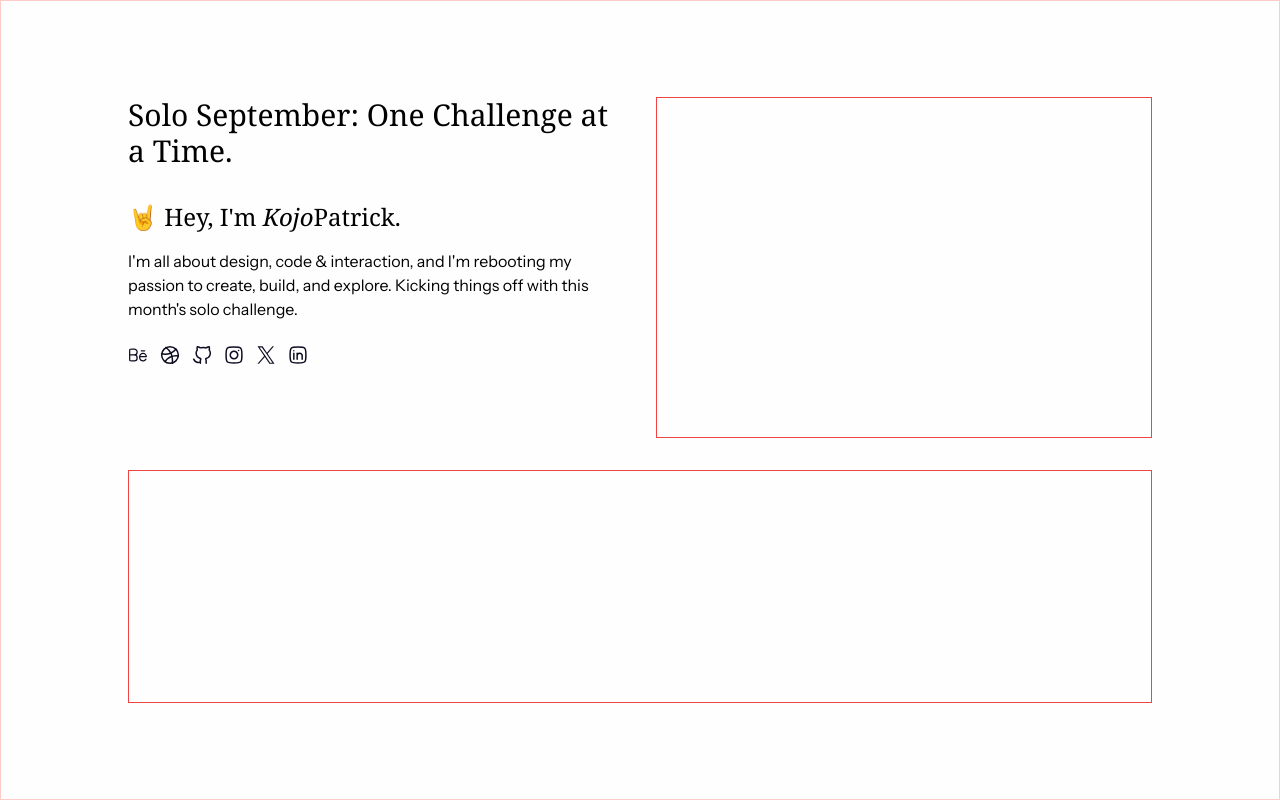
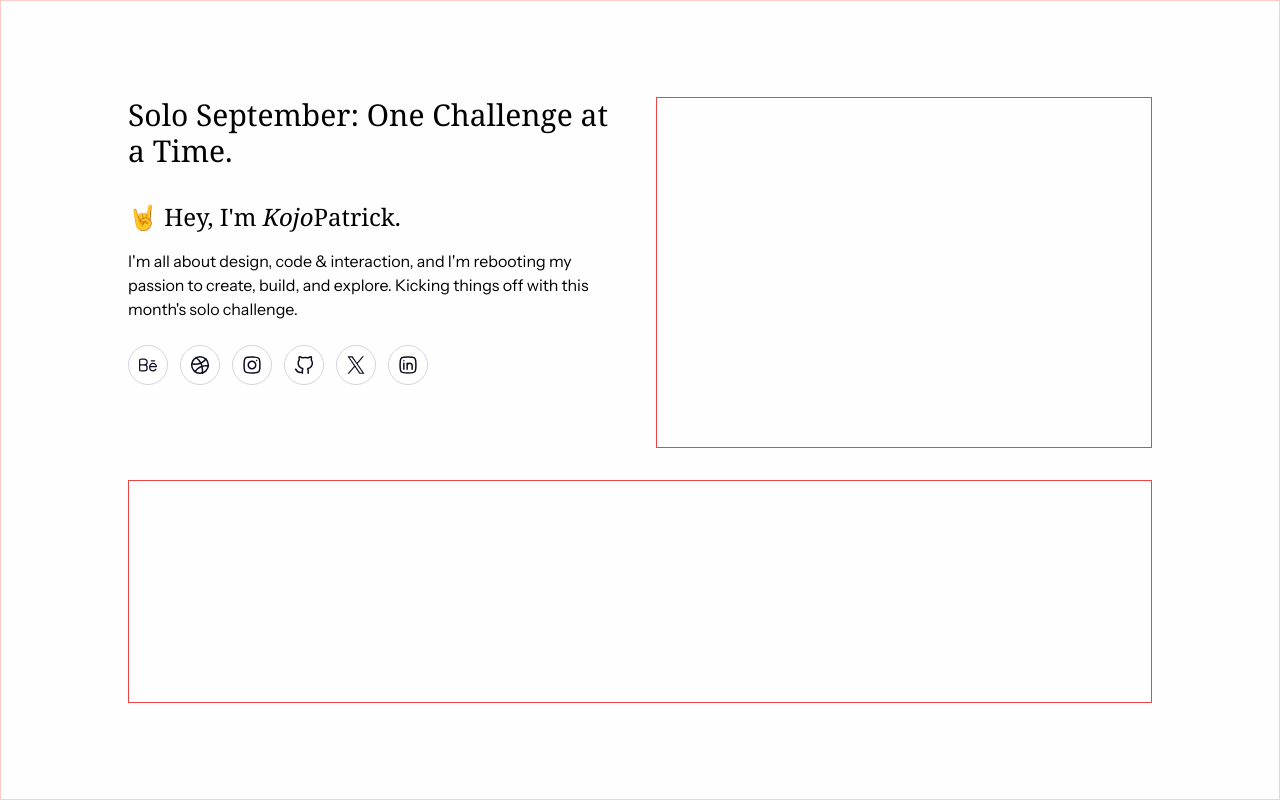
Before and after one commit to thekojopatrick/solo-september, a Next.js app: page / in a window 1280 px wide. Built offline with nearby package versions, Linux system fonts and the light colour scheme.

Commit message:
style: update social button ui

```diff
--- a/src/app/page.tsx
+++ b/src/app/page.tsx
@@ -6,6 +6,8 @@ import {
 	LinkedInIcon,
 	XIcon,
 } from '@/components/icons';
+
+import { SocialButtonIcon } from '@/components/ui';
 
 export default function Home() {
 	return (
@@ -27,12 +29,28 @@ export default function Home() {
 							</p>
 						</div>
 						<div className='flex flex-row gap-3 items-center mt-8'>
-							<BehanceIcon />
-							<DribbleIcon />
-							<GithubIcon />
-							<InstagramIcon />
-							<XIcon />
-							<LinkedInIcon />
+							<SocialButtonIcon
+								href='/'
+								icon={<BehanceIcon />}
+								label='Behance'
+							/>
+							<SocialButtonIcon
+								href='/'
+								icon={<DribbleIcon />}
+								label='Dribbble'
+							/>
+							<SocialButtonIcon
+								href='/'
+								icon={<InstagramIcon />}
+								label='Instagram'
+							/>
+							<SocialButtonIcon href='/' icon={<GithubIcon />} label='Github' />
+							<SocialButtonIcon href='/' icon={<XIcon />} label='X' />
+							<SocialButtonIcon
+								href='/'
+								icon={<LinkedInIcon />}
+								label='LinkedIn'
+							/>
 						</div>
 					</div>
 				</div>
--- /dev/null
+++ b/src/components/ui/card/SocialButtonIcon.tsx
@@ -0,0 +1,23 @@
+import React from 'react';
+
+interface SocialButtonIconProps {
+	href: string;
+	label?: string;
+	icon: React.ReactNode;
+}
+
+export const SocialButtonIcon: React.FC<SocialButtonIconProps> = ({
+	href,
+	label,
+	icon,
+}) => {
+	return (
+		<a
+			href={href}
+			aria-label={label}
+			className='border border-gray-300 h-10 w-10 grid place-content-center rounded-full bg-white'
+		>
+			{icon}
+		</a>
+	);
+};
--- /dev/null
+++ b/src/components/ui/card/index.tsx
@@ -0,0 +1 @@
+export * from './SocialButtonIcon';
--- /dev/null
+++ b/src/components/ui/index.tsx
@@ -0,0 +1 @@
+export * from './card';
```
